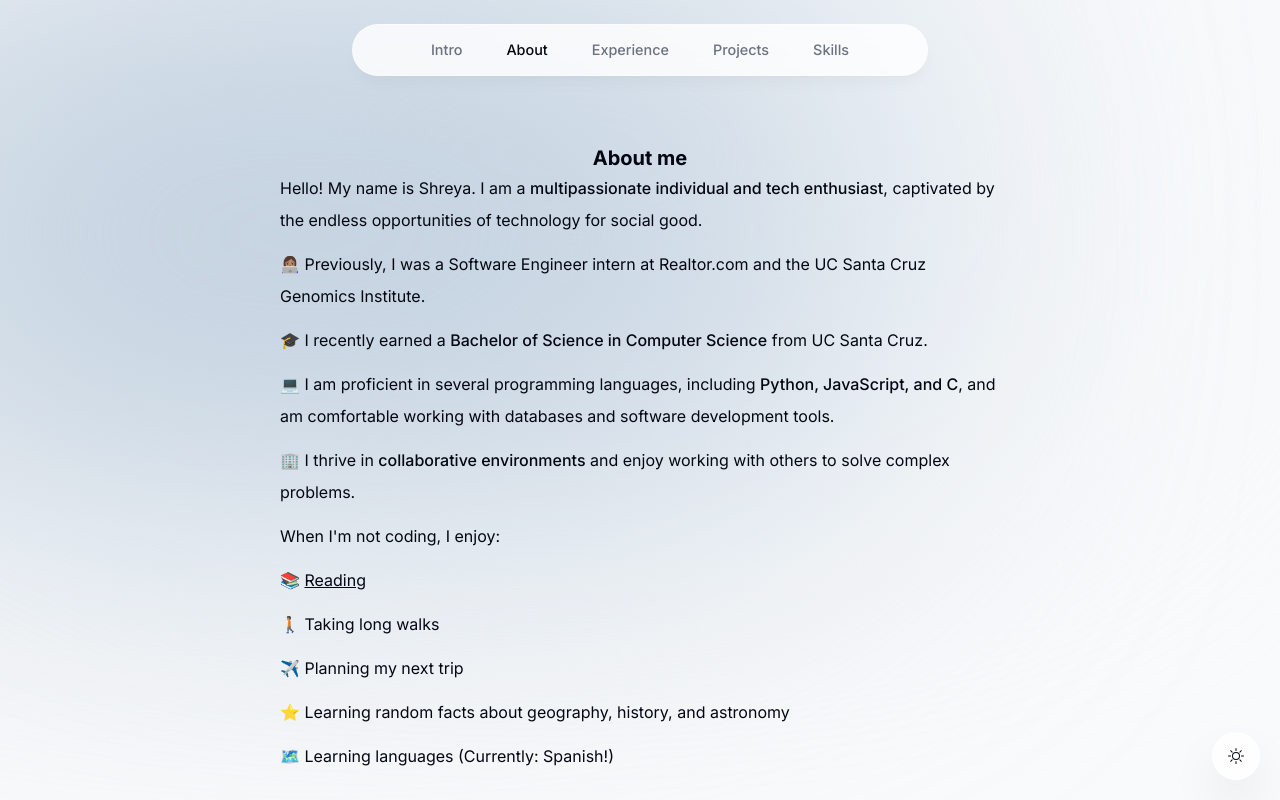
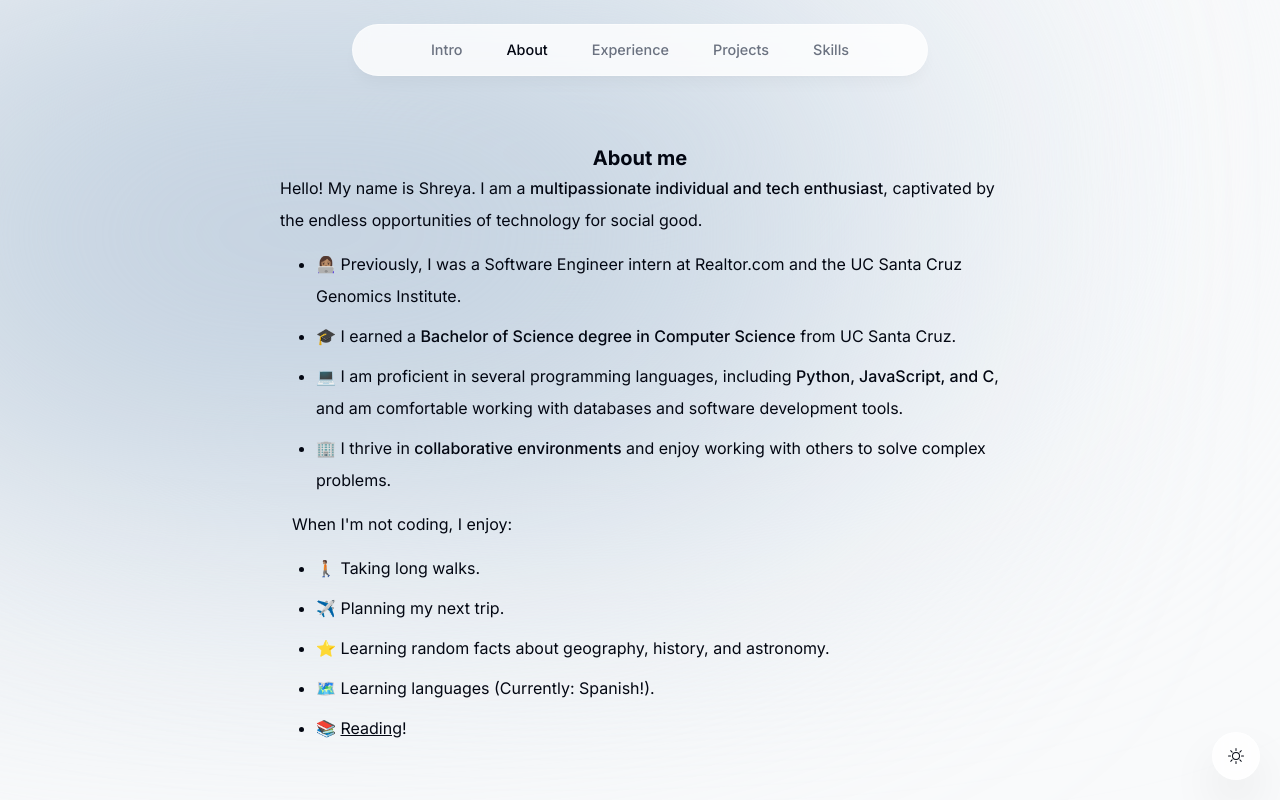
Before and after one commit to shreyasun/shreyasun.github.io, a Next.js app: page / in a window 1280 px wide. Both pictures are taken after a click on the button "About". Built offline with nearby package versions, Linux system fonts and the light colour scheme.

Commit message:
update dec 2024

```diff
--- a/components/About.tsx
+++ b/components/About.tsx
@@ -21,41 +21,35 @@ function About() {
           technology for social good.
         </p>
 
-        <p className="mb-3">
-          👩🏽‍💻 {/*I am an <span className="font-medium">Associate Software Engineer</span> at Realtor.com.*/} Previously, I was a Software Engineer intern at Realtor.com and
-          the UC Santa Cruz Genomics Institute.
-        </p>
+        <ul className="list-disc flex flex-col ml-6 space-y-2">
+          <li className="ml-3">👩🏽‍💻 {/*I am an <span className="font-medium">Associate Software Engineer</span> at Realtor.com.*/} Previously, I was a Software Engineer intern at Realtor.com and
+          the UC Santa Cruz Genomics Institute.</li>
+          <li className="ml-3">🎓 I earned a <span className="font-medium">Bachelor of Science degree in Computer Science</span> from UC Santa Cruz. </li>
+          <li className="ml-3">💻 I am proficient in several programming languages, including <span className="font-medium">Python, JavaScript, and C</span>, and am comfortable working
+          with databases and software development tools.</li>
+          <li className="ml-3">🏢 I thrive in <span className="font-medium">collaborative environments</span> and enjoy working with others to solve complex problems.</li>
+        </ul>
 
-        <p className="mb-3">
-          🎓 I recently earned a <span className="font-medium">Bachelor of Science in Computer Science</span> from UC Santa Cruz.
-        </p>
-
-        <p className="mb-3">
-          💻 I am proficient in several programming languages, including <span className="font-medium">Python, JavaScript, and C</span>, and am comfortable working
-          with databases and software development tools.
-        </p>
-
-        <p className="mb-3">
-          🏢 I thrive in <span className="font-medium">collaborative environments</span> and enjoy working with others to solve complex problems.
-        </p>
-
-        <p className="mb-3">
+        <p className="m-3">
           When I&apos;m not coding, I enjoy:
         </p>
 
-        <p className="mb-3">
-          📚 <a className="underline cursor-pointer" href="https://www.goodreads.com/user/show/153897581-shreya" target="_blank">
-          Reading
-          </a>
-        </p>
+        <ul className="list-disc flex flex-col ml-6 space-y-2">
+          <li className="ml-3">🚶🏽 Taking long walks.</li>
+          <li className="ml-3">✈️ Planning my next trip.</li>
+          <li className="ml-3">⭐ Learning random facts about geography, history, and astronomy.</li>
+          <li className="ml-3">🗺️ Learning languages (Currently: Spanish!).</li>
+          <li className="ml-3">📚 <a className="underline cursor-pointer" href="https://www.goodreads.com/user/show/153897581-shreya" target="_blank">
+          Reading</a>!
+          </li>
+        </ul>
 
-        <p className="mb-3">🚶🏽 Taking long walks</p>
 
-        <p className="mb-3">✈️ Planning my next trip</p>
+        <p className="mb-3"></p>
 
-        <p className="mb-3">⭐ Learning random facts about geography, history, and astronomy</p>
+        <p className="mb-3"></p>
 
-        <p className="mb-3">🗺️ Learning languages (Currently: Spanish!)</p>
+        <p className="mb-3"></p>
       </div>
     </motion.section>
   )
--- a/tailwind.config.js
+++ b/tailwind.config.js
@@ -19,6 +19,9 @@ module.exports = {
         blue4: '#486581',
         blue5: '#102a43',
       },
+      listStyleType: {
+        circle: 'circle',
+      },
     },
   },
   plugins: [],
```
